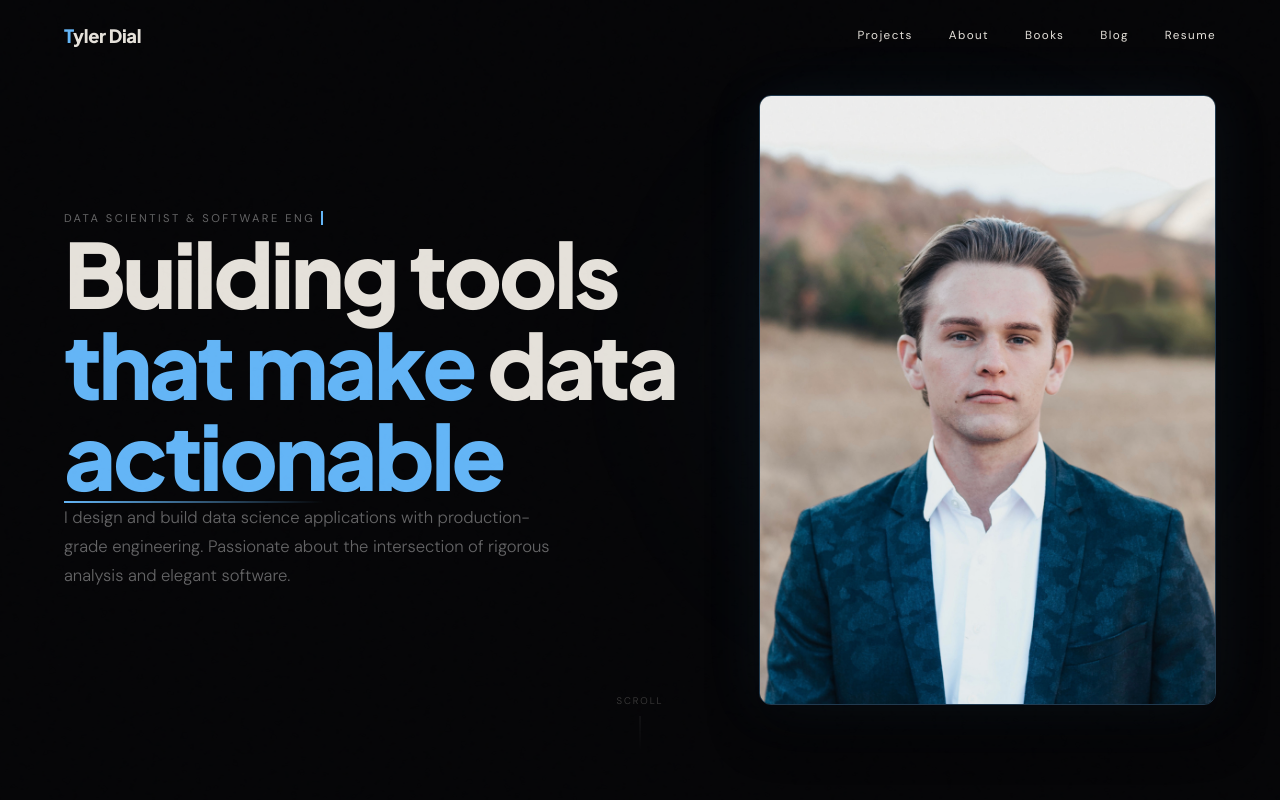
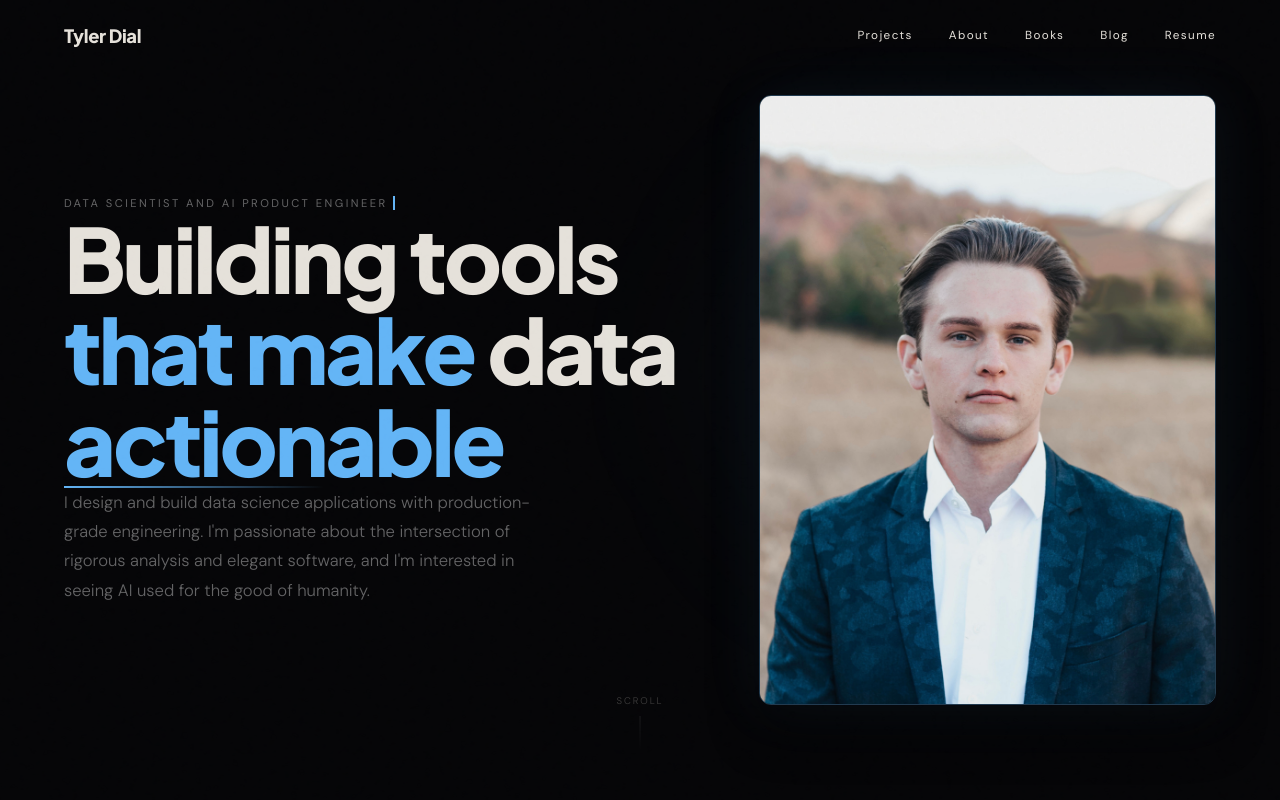
Before and after one commit to tylerdial1818/tyler-portfolio-website, a Next.js app: page / in a window 1280 px wide. Shown: the top 800 px of the page. Built offline with nearby package versions, Linux system fonts and the light colour scheme.

Commit message:
small edits

```diff
--- a/src/components/Hero.tsx
+++ b/src/components/Hero.tsx
@@ -58,7 +58,7 @@ export default function Hero() {
           >
             <TypedText
               texts={[
-                "Data Scientist & Software Engineer",
+                "Data Scientist and AI Product Engineer",
                 "Building production-grade ML tools",
                 "Turning complexity into clarity",
               ]}
@@ -97,8 +97,9 @@ export default function Hero() {
             }}
           >
             I design and build data science applications with production-grade
-            engineering. Passionate about the intersection of rigorous analysis
-            and elegant software.
+            engineering. I'm passionate about the intersection of rigorous analysis
+            and elegant software, and I'm interested in seeing AI used for the good
+            of humanity.
           </p>
         </motion.div>
 
--- a/src/components/Navigation.tsx
+++ b/src/components/Navigation.tsx
@@ -40,7 +40,7 @@ export default function Navigation() {
           className="font-display font-[800] text-[1.15rem]"
           style={{ letterSpacing: "-0.02em" }}
         >
-          <span style={{ color: "var(--accent)" }}>T</span>yler Dial
+          Tyler Dial
         </div>
 
         {/* Desktop links */}
```
